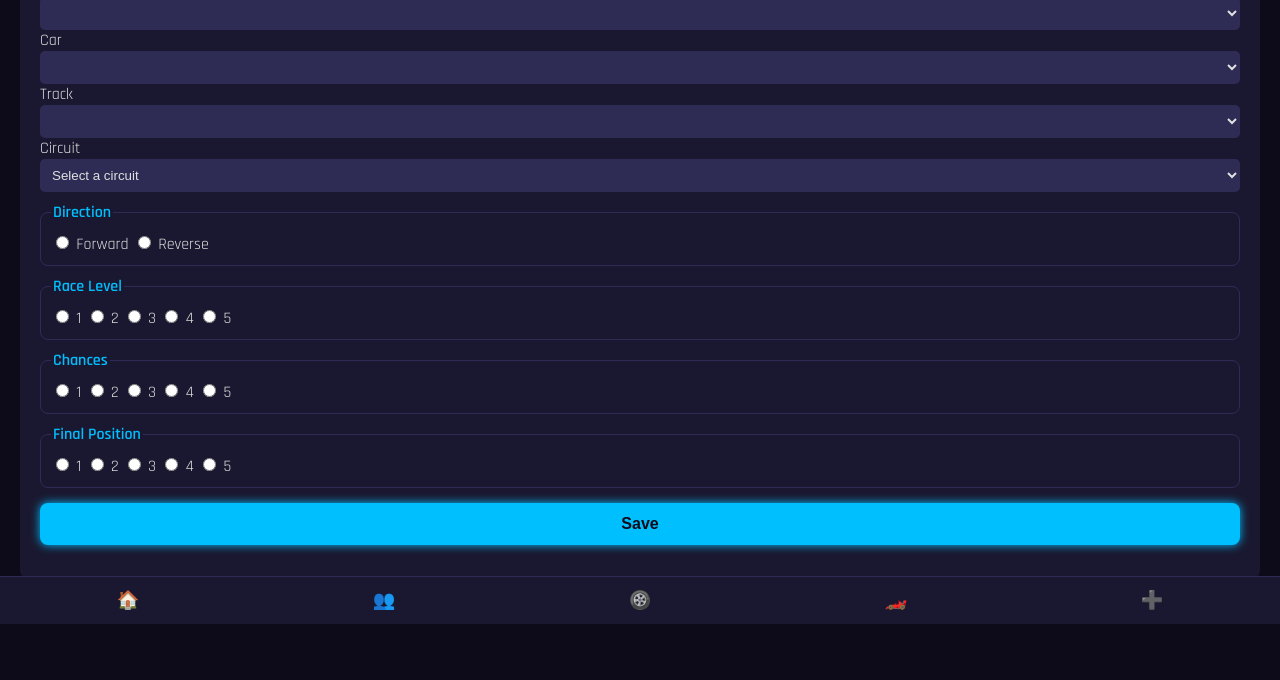
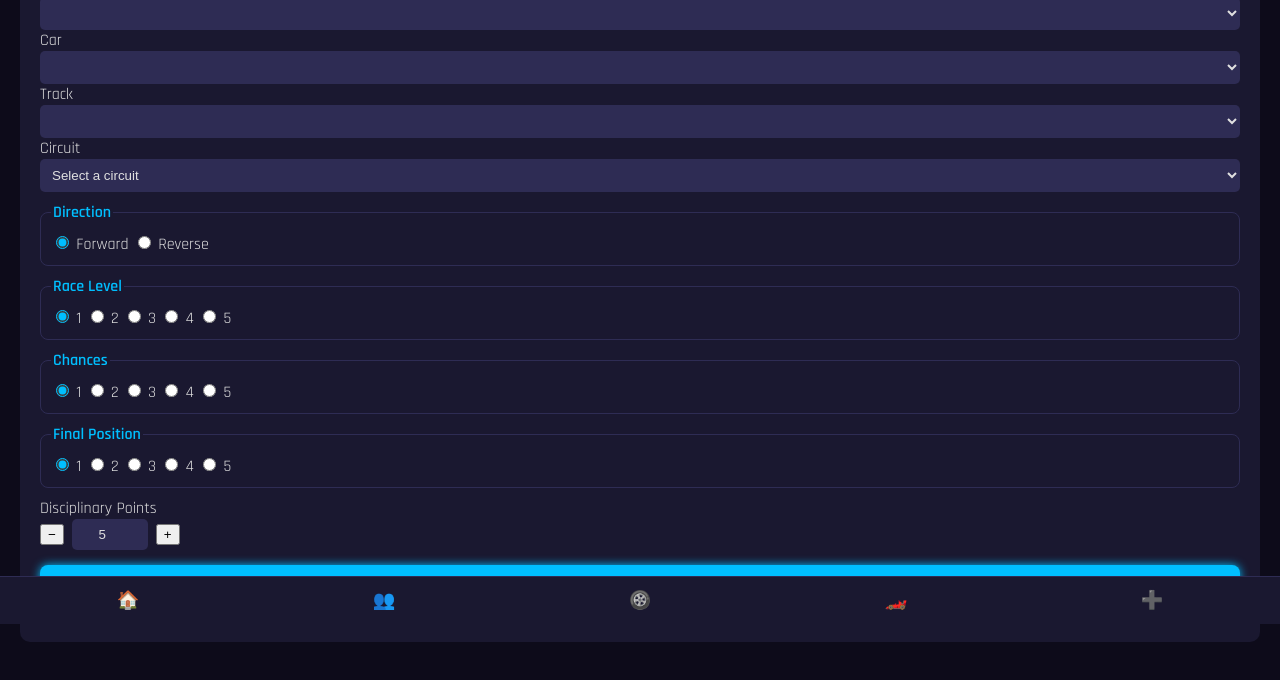
Before and after one commit to nijazmd/arl, a plain HTML site: page add.html in a window 1280 px wide. Shown: the part 176-856 px from the top of the page. Drawn offline with Linux system fonts and the light colour scheme; no server answers.

Commit message:
Add files via upload

```diff
--- a/add.html
+++ b/add.html
@@ -42,7 +42,7 @@
       <fieldset>
       <legend>Direction</legend>
       <div class="radio-group">
-        <label><input type="radio" name="direction" value="Forward" required> Forward</label>
+        <label><input type="radio" name="direction" value="Forward" checked="true" required> Forward</label>
         <label><input type="radio" name="direction" value="Reverse"> Reverse</label>
       </div>
     </fieldset>
@@ -51,7 +51,7 @@
       <fieldset>
         <legend>Race Level</legend>
         <div class="radio-group">
-          <label><input type="radio" name="raceLevel" value="1" required> 1</label>
+          <label><input type="radio" name="raceLevel" value="1" checked="true" required> 1</label>
           <label><input type="radio" name="raceLevel" value="2"> 2</label>
           <label><input type="radio" name="raceLevel" value="3"> 3</label>
           <label><input type="radio" name="raceLevel" value="4"> 4</label>
@@ -62,7 +62,7 @@
       <fieldset>
         <legend>Chances</legend>
         <div class="radio-group">
-          <label><input type="radio" name="chances" value="1" required> 1</label>
+          <label><input type="radio" name="chances" value="1" checked="true" required> 1</label>
           <label><input type="radio" name="chances" value="2"> 2</label>
           <label><input type="radio" name="chances" value="3"> 3</label>
           <label><input type="radio" name="chances" value="4"> 4</label>
@@ -73,13 +73,24 @@
       <fieldset>
         <legend>Final Position</legend>
         <div class="radio-group">
-          <label><input type="radio" name="position" value="1" required> 1</label>
+          <label><input type="radio" name="position" value="1" checked="true" required> 1</label>
           <label><input type="radio" name="position" value="2"> 2</label>
           <label><input type="radio" name="position" value="3"> 3</label>
           <label><input type="radio" name="position" value="4"> 4</label>
           <label><input type="radio" name="position" value="5"> 5</label>
         </div>
       </fieldset>
+
+      <div class="form-group">
+        <label for="disciplinaryPoints">Disciplinary Points</label>
+        <div style="display: flex; align-items: center; gap: 8px;">
+          <button type="button" onclick="adjustDisciplinary(-1)">−</button>
+          <input type="number" id="disciplinaryPoints" name="disciplinaryPoints" value="5" style="width: 60px; text-align: center;">
+          <button type="button" onclick="adjustDisciplinary(1)">+</button>
+        </div>
+      </div>
+
+
 
       <div class="button-group">
         <button type="submit" class="btn">Save</button>
--- a/main.js
+++ b/main.js
@@ -76,6 +76,15 @@ async function populateCarDropdown() {
       console.error("Error loading cars:", error);
     }
   }
+
+
+function adjustDisciplinary(amount) {
+  const input = document.getElementById("disciplinaryPoints");
+  if (!input) return;
+  const current = parseInt(input.value || "0", 10);
+  input.value = current + amount;
+}
+
 
   // 🆕 Populate Tracks
 const trackToCircuits = {}; // global map
@@ -234,6 +243,8 @@ async function submitRaceResult(event) {
     const chances = document.querySelector('input[name="chances"]:checked')?.value;
     const position = document.querySelector('input[name="position"]:checked')?.value;
     const points = calculatePoints(position, chances);
+    const disciplinaryPoints = document.getElementById("disciplinaryPoints")?.value || '';
+
 
     if (!driverName || !raceLevel || !chances || !position || !roundNumber || !direction) {
 
@@ -255,6 +266,8 @@ formData.append('chances', chances);
 formData.append('position', position);
 formData.append('points', points);
 formData.append('direction', direction);
+formData.append('disciplinaryPoints', disciplinaryPoints);
+
 
 
 
@@ -287,6 +300,8 @@ formData.append('direction', direction);
 
 // Points Calculation
 function calculatePoints(position, chances) {
+  const disciplinaryPoints = document.getElementById("disciplinaryPoints")?.value || '';
+
   const pointsTable = {
     1: { 1: 54, 2: 44, 3: 36, 4: 30, 5: 24 },
     2: { 1: 27, 2: 22, 3: 18, 4: 15, 5: 12 },
```
Also changed, not shown: index.html (+1 -1 lines).
